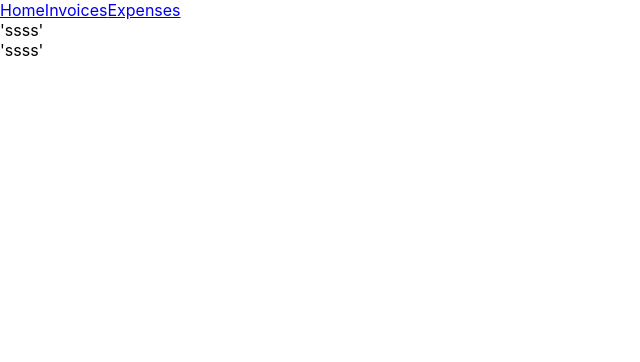
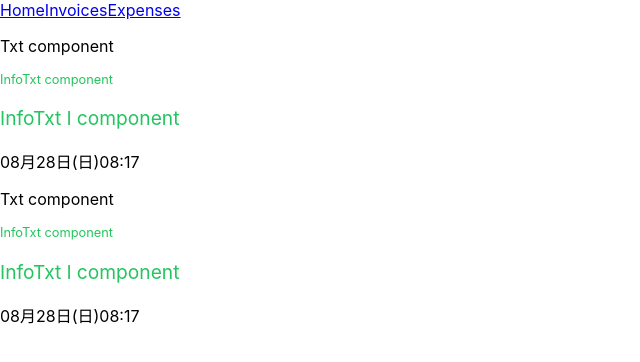
Before and after one commit to wish911wish/atomic-design-for-react, a React (Create React App) app: page /expenses in a window 1280 px wide. Shown: the top 362 px of the page, without its empty margins (0-640 px from the left). Built offline with nearby package versions, Linux system fonts and the light colour scheme.

Commit message:
fix notification.tsx

```diff
--- a/src/components/organisms/Notification.tsx
+++ b/src/components/organisms/Notification.tsx
@@ -1,9 +1,15 @@
 /** @jsxImportSource @emotion/react */
+
+import Txt, { InfoTxt } from '../atoms/Txt'
+import Time from '../atoms/Time'
 
 const Notification = () => {
   return (
     <div>
-    'ssss'
+      <Txt>Txt component</Txt>
+      <InfoTxt size='s'>InfoTxt component</InfoTxt>
+      <InfoTxt size='l'>InfoTxt l component</InfoTxt>
+      <Time>{(new Date()).getTime()}</Time>
     </div>
   );
 }
```
